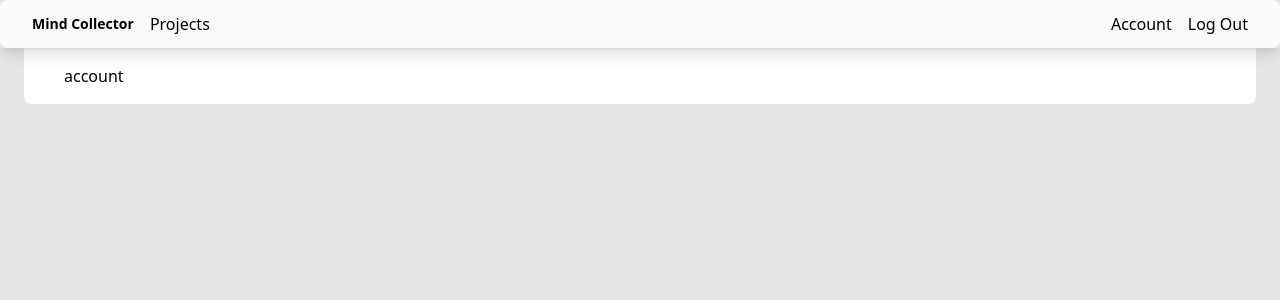
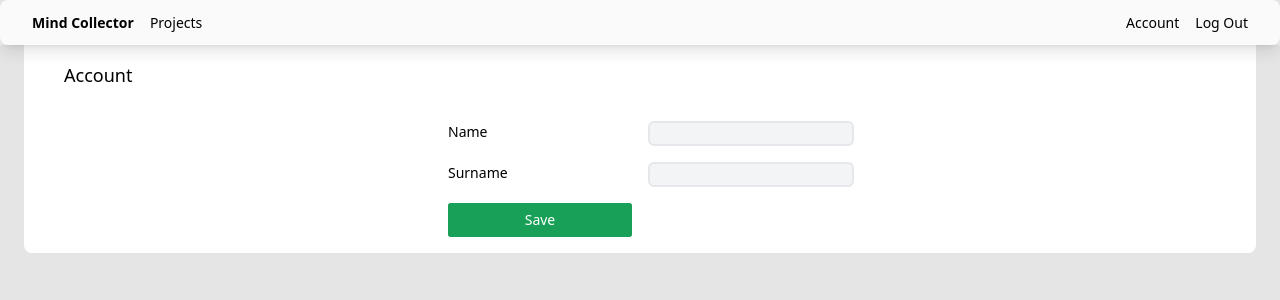
Before and after one commit to MindCollectorCompany/front, a Nuxt app: page /auth/account in a window 1280 px wide. Shown: the top 300 px of the page. Built offline with nearby package versions, Linux system fonts and the light colour scheme.

Commit message:
add account page

```diff
--- a/pages/auth/account.vue
+++ b/pages/auth/account.vue
@@ -1,3 +1,37 @@
 <template>
-  <div>account</div>
+  <div>
+    <div>
+      <span class="text-lg">Account</span>
+    </div>
+    <div class="mt-8 flex justify-center">
+      <div class="grid max-w-sm grid-cols-2 gap-4">
+        <span>Name</span>
+        <Input name="name" v-model:text="name" />
+        <span>Surname</span>
+        <Input name="surname" v-model:text="surname" type="textarea" />
+        <Button type="primary" @click="onSave"> Save </Button>
+      </div>
+    </div>
+  </div>
 </template>
+
+<script lang="ts" setup>
+import { useMessage } from "naive-ui";
+const message = useMessage();
+
+function onSave() {
+  message.success("Account data saved");
+}
+</script>
+
+<script lang="ts">
+export default {
+  data() {
+    return {
+      name: "",
+      surname: "",
+    };
+  },
+  methods: {},
+};
+</script>
```
